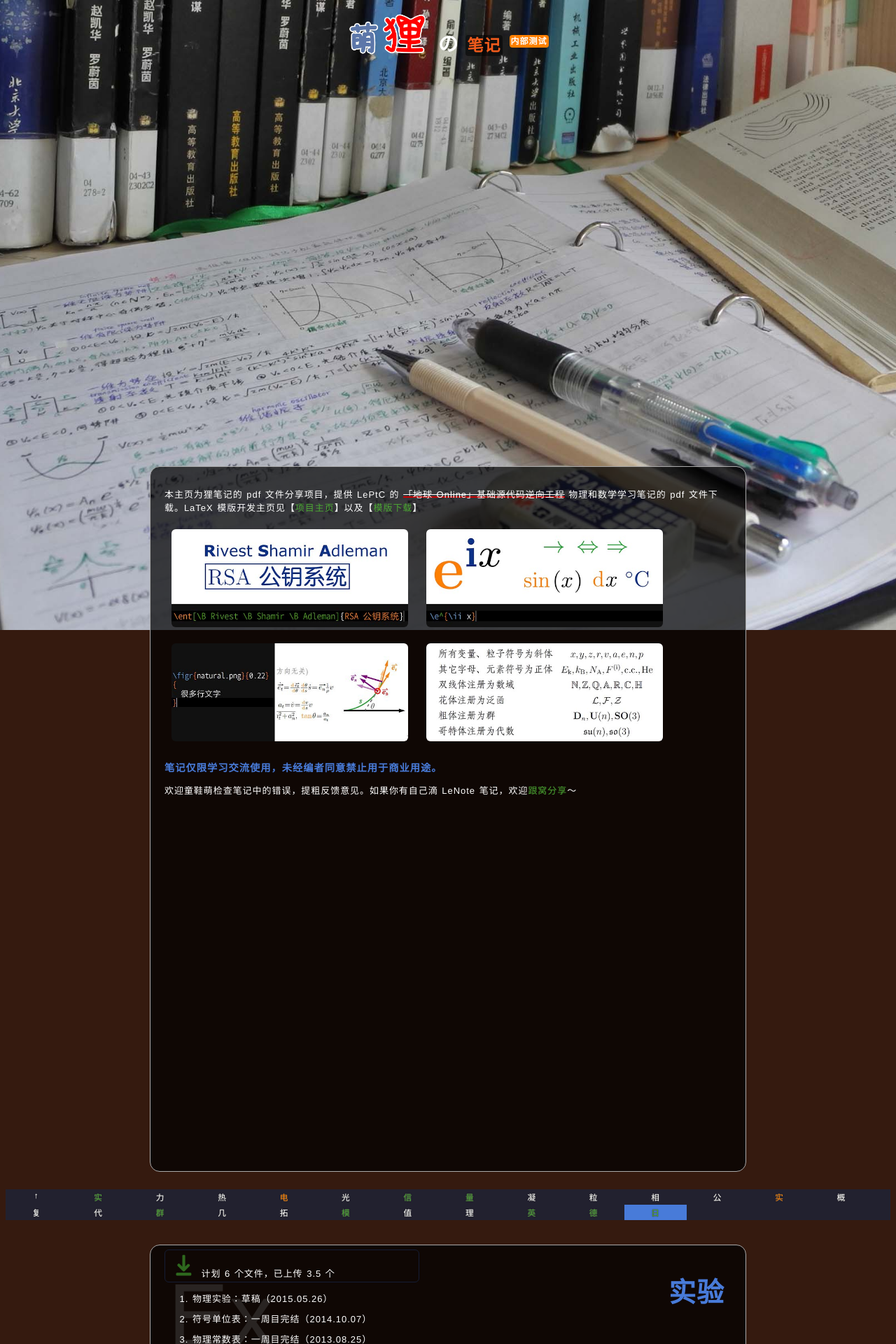
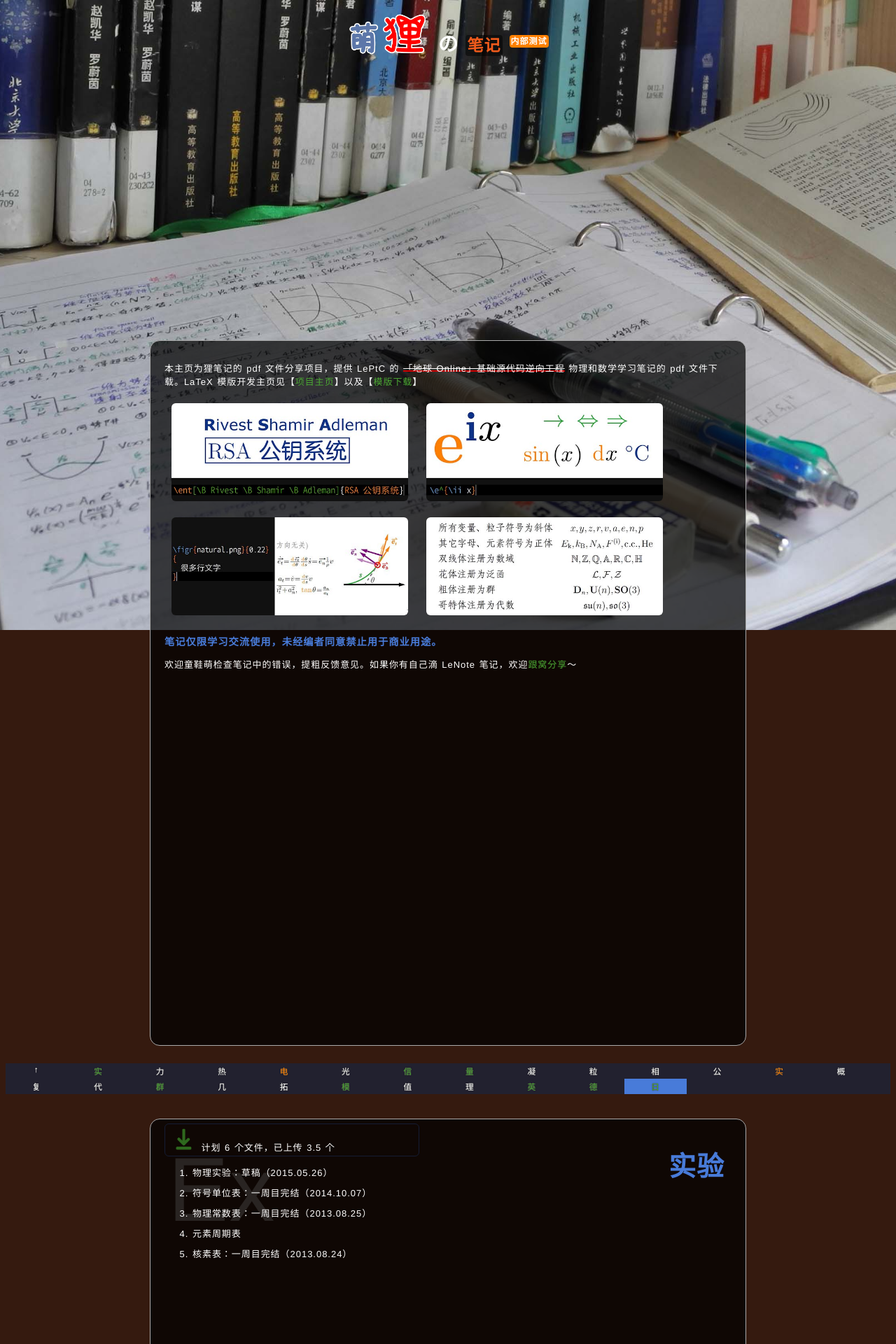
Before and after one commit to LePtC/LePtC.github.io, a Jekyll site: the page built from lenote/index.html, in a window 1280 px wide. Shown: the top 1920 px of the page at 70% size. Built offline with Jekyll 4.4.1, drawn with Linux system fonts in a browser that asks for light colours; Markdown is read by kramdown in place of the engine named in the settings; formulas are drawn with MathJax 3; comment, search, counter and statistics services are not loaded.

Commit message:
update css

```diff
--- a/css/smint.css
+++ b/css/smint.css
@@ -79,7 +79,7 @@ a.subNavBtn {
 
 /* SECTIONS */
 @media screen and (min-device-width: 861px){
-  .sTop {height: 620px;}}
+  .sTop {height: 600px;}}
 @media screen and (max-device-width: 860px){
   .sTop {height: 1000px;}}
 @media screen and (max-device-width: 540px){
--- a/lenote/index.html
+++ b/lenote/index.html
@@ -25,7 +25,7 @@ $(document).ready( function() {
 </div>
 
 
-<div style="height:60vh;min-height:400px;"> </div>
+<div style="height:40vh;min-height:300px;"> </div>
 
 
 <div class="wrap">
```
